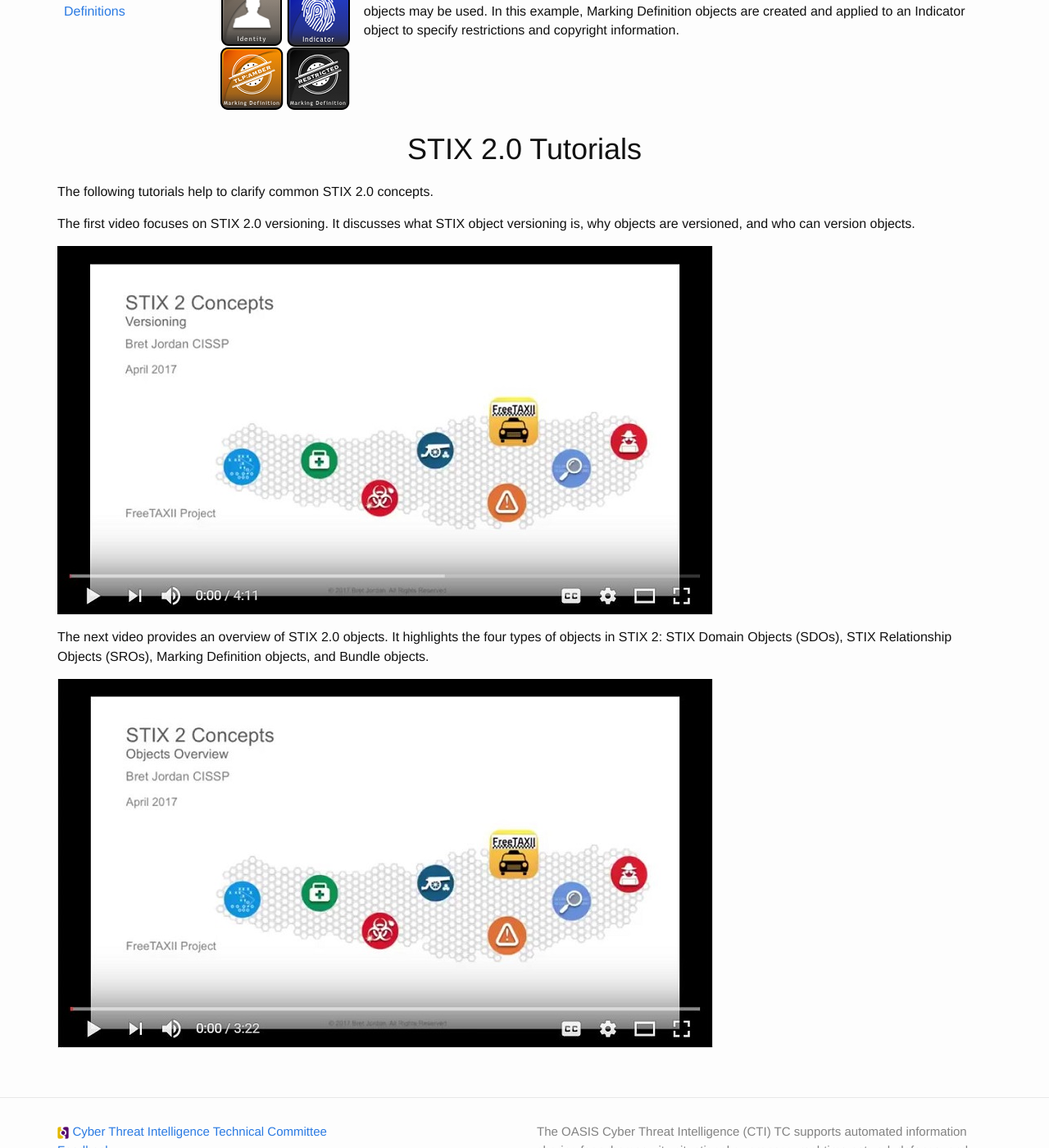
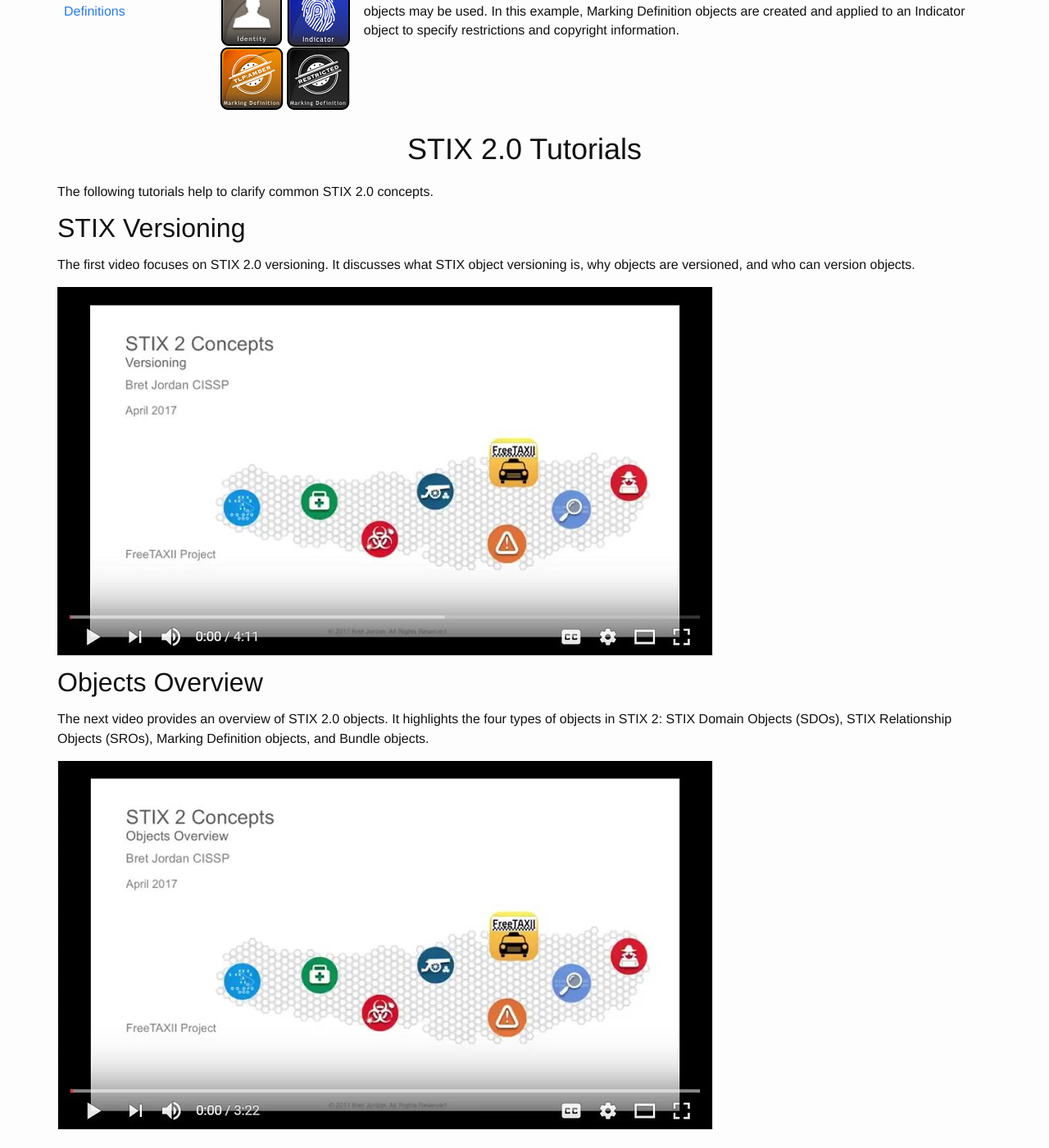
Before and after one commit to oasis-open/cti-documentation, a Jekyll site: the page built from stix/examples.md, in a window 1280 px wide and 1400 px high, scrolled down 979 px. Shown: the whole window at 82% size. Built offline with Jekyll 4.4.1, drawn with Linux system fonts in a browser that asks for light colours.

Commit message:
Added headers for tutorial videos

```diff
--- a/stix/examples.md
+++ b/stix/examples.md
@@ -34,10 +34,17 @@ STIX 2.0 Tutorials
 
 The following tutorials help to clarify common STIX 2.0 concepts.
 
+STIX Versioning
+---------------
+
 The first video focuses on STIX 2.0 versioning. It discusses what STIX object versioning is, why objects are versioned, and who can version objects.
 
 [![STIX Versioning]({{ site.baseurl }}/img/Versioning-video.JPG)](https://www.youtube.com/watch?v=s4c4PHUfttE "STIX Versioning")
 
+
+Objects Overview
+----------------
+
 The next video provides an overview of STIX 2.0 objects. It highlights the four types of objects in STIX 2: STIX Domain Objects (SDOs), STIX Relationship Objects (SROs), Marking Definition objects, and Bundle objects.
 
 [![STIX Versioning]({{ site.baseurl }}/img/Objects-overview.JPG)](https://www.youtube.com/watch?v=iAnd3rApMcA "Objects Overview")
```
